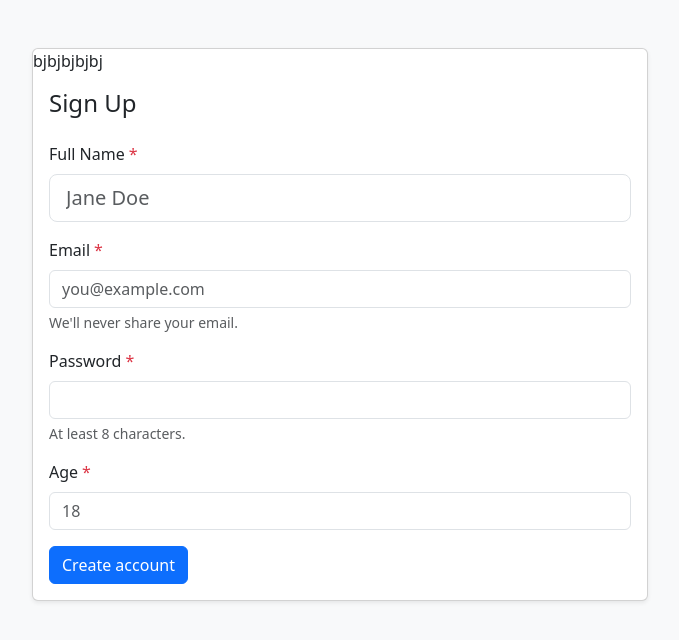
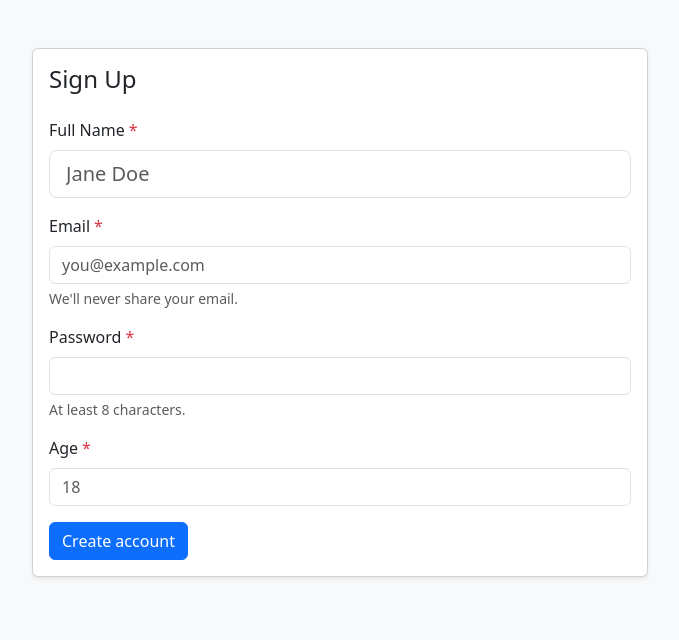
Before and after one commit to souravcog92/dynamic-form, a React (Vite) app: page / in a window 1280 px wide. Shown: the top 640 px of the page, without its empty margins (300-979 px from the left). Built offline with nearby package versions, Linux system fonts and the light colour scheme.

Commit message:
initial push

```diff
--- a/src/App.jsx
+++ b/src/App.jsx
@@ -7,7 +7,7 @@ export default function App() {
 
   return (
     <div className="container py-5" style={{ maxWidth: 640 }}>
-      <div className="card shadow-sm"> bjbjbjbjbj
+      <div className="card shadow-sm">
         <div className="card-body">
           <h1 className="h4 mb-4">Sign Up</h1>
           <DynamicForm
```
